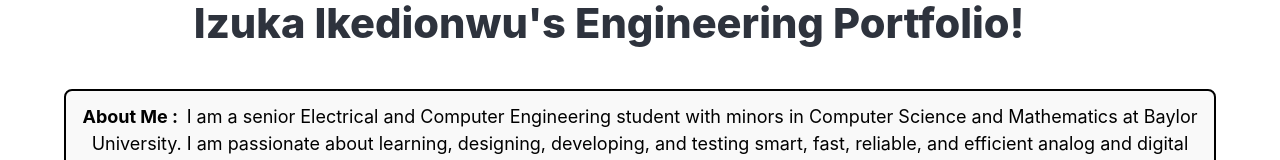
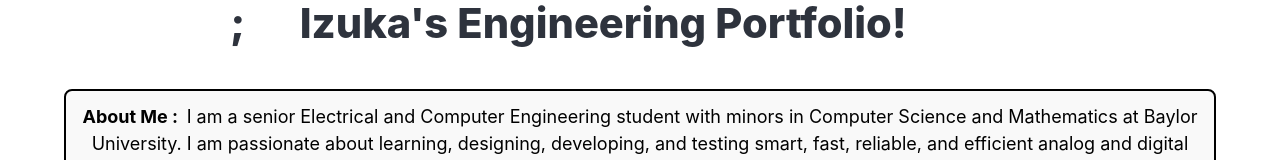
Before and after one commit to izukaike/IzukasPortfolio, a Vue app: page / in a window 1280 px wide. Shown: the top 160 px of the page. Built offline with nearby package versions, Linux system fonts and the light colour scheme.

Commit message:
Update Navbar.vue

```diff
--- a/src/components/Navbar.vue
+++ b/src/components/Navbar.vue
@@ -3,7 +3,7 @@
       <div class="navbar-brand">
         <!--a class="navbar-item navbar-title" href="/">Izuka Ikedionwu -->
         <h2 class="title is-20 navbar-name" style="font-size: 2.6rem;margin-bottom: 10px;">&nbsp;&nbsp;&nbsp;&nbsp;&nbsp;&nbsp;
-            &nbsp;&nbsp;&nbsp;&nbsp;&nbsp;&nbsp;&nbsp;&nbsp;&nbsp;&nbsp;&nbsp;Izuka Ikedionwu's Engineering Portfolio!</h2>
+            &nbsp;&nbsp;&nbsp;&nbsp;&nbsp;&nbsp;&nbsp;&nbsp;&nbsp;&nbsp;&nbsp;&nbsp;&nbsp;&nbsp;&nbsp;;&nbsp;&nbsp;&nbsp;&nbsp;&nbsp;&nbsp;Izuka's Engineering Portfolio!</h2>
       </div>
     <!--nav-->
   </template>
```
